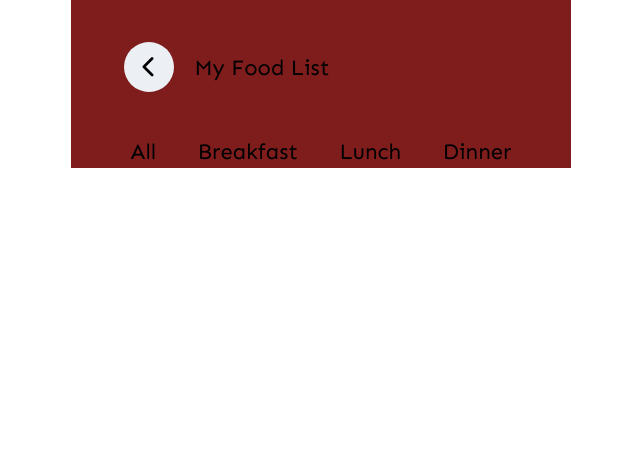
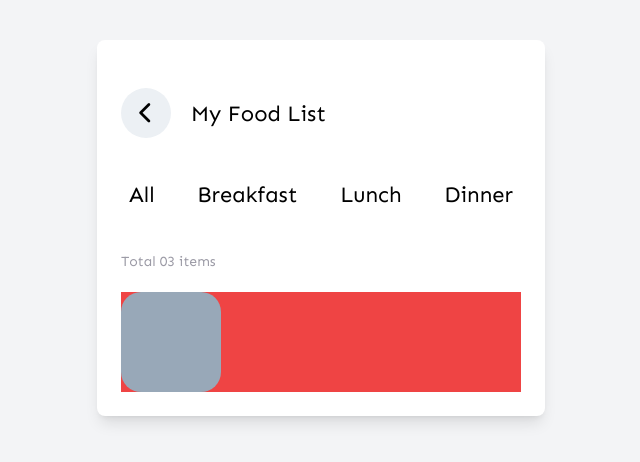
Before and after one commit to snjrbkv/food-order, a plain HTML site: page pages/chef/list.html in a window 1280 px wide. Shown: the whole page, without its empty margins (319-959 px from the left). Drawn offline with nearby package versions, Linux system fonts and the light colour scheme.

Commit message:
starting the cards

```diff
--- a/pages/chef/list.html
+++ b/pages/chef/list.html
@@ -9,22 +9,32 @@
     <script src="https://cdn.tailwindcss.com"></script>
     <title>List</title>
 </head>
-<body>
-    <div class="container w-[500px] bg-red-900">
-        <div class="back w-full flex items-center gap-[20px] text-[22px] font-normal pt-[10%] pl-[15px]">
+<body class="bg-gray-100">
+    <div class="container w-[500px] bg-red-900    max-w-md mx-auto bg-white shadow-lg rounded-lg p-6 mt-10 ">
+        <div class="back w-full flex items-center gap-[20px] text-[22px] font-normal pt-[6%]">
             <button class="w-[50px] h-[50px] rounded-[50px] bg-[#ECF0F4]">
                 <i class="fa-solid fa-chevron-left"></i>
             </button>
             <h4 class="text-black">My Food List</h4>
         </div>
         <div class="list--navbar pt-[10%] w-full flex justify-center">
-            <ul class="flex items-center w-[90%] justify-between gap-[10px]">
+            <ul class="flex items-center w-[96%] justify-between gap-[10px]">
                 <li class="text-black text-[22px]">All</li>
                 <li class="text-black text-[22px]">Breakfast</li>
                 <li class="text-black text-[22px]">Lunch</li>
                 <li class="text-black text-[22px]">Dinner</li>
             </ul>
         </div>
+        <div class="total pt-[10%]">
+            <p class="text-[14px] font-normal] text-[#9C9BA6]">Total 03 items</p>
+        </div>
+        <div class="cards bg-red-500 mt-[5%]">
+            <div class="first">
+                <div class="first--left w-[100px] h-[100px] rounded-[20px] bg-[#98A8B8]">
+
+                </div>
+            </div>
+        </div>
     </div>
 </body>
 </html>
```
